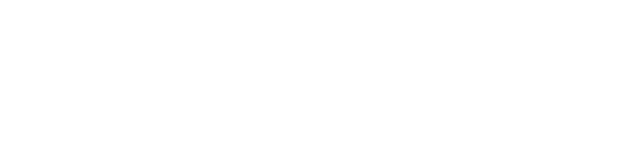
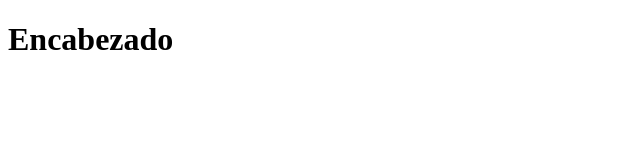
Before and after one commit to GDarck93/DevProyect, a plain HTML site: page index.html in a window 1280 px wide. Shown: the whole page, without its empty margins (0-640 px from the left). Drawn offline with Linux system fonts and the light colour scheme.

Commit message:
header h1

```diff
--- a/index.html
+++ b/index.html
@@ -6,6 +6,8 @@
     <title>Document</title>
 </head>
 <body>
-    <header></header>
+    <header>
+        <h1>Encabezado</h1>
+    </header>
 </body>
 </html>
```
